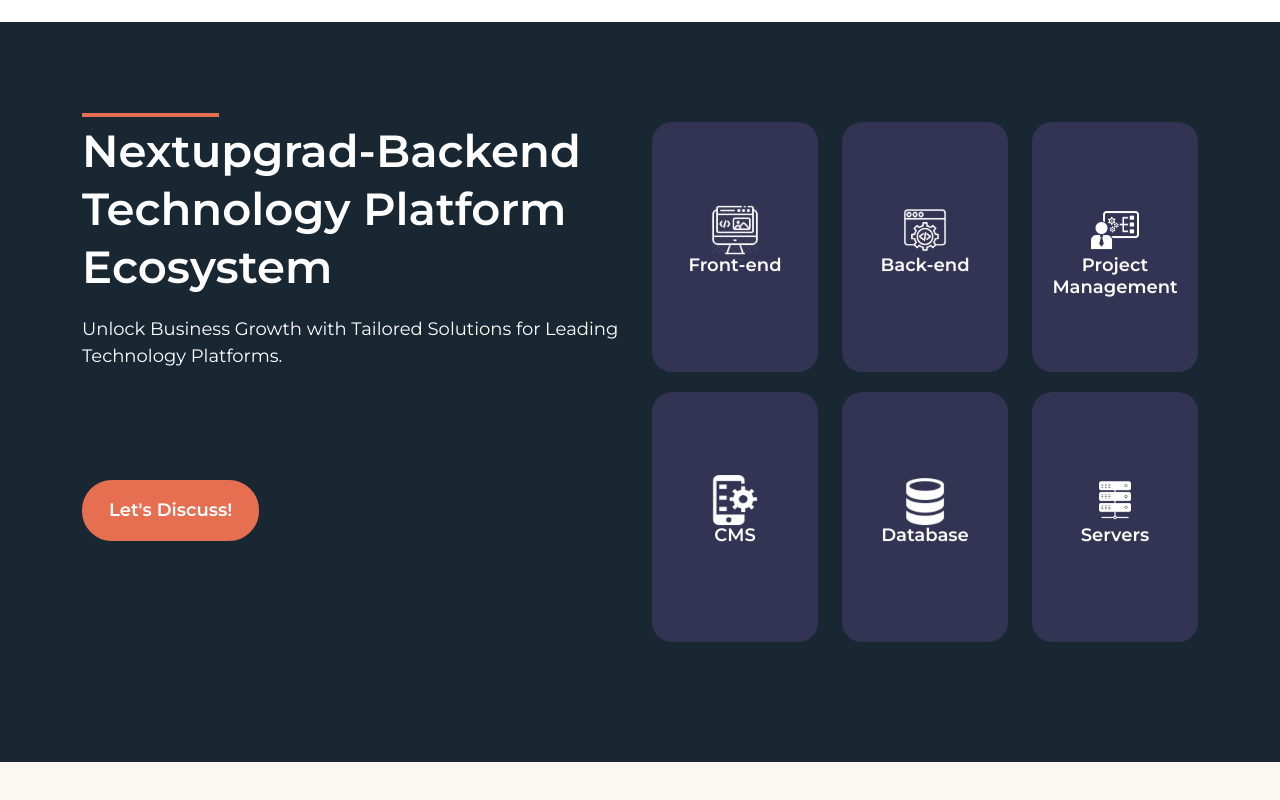
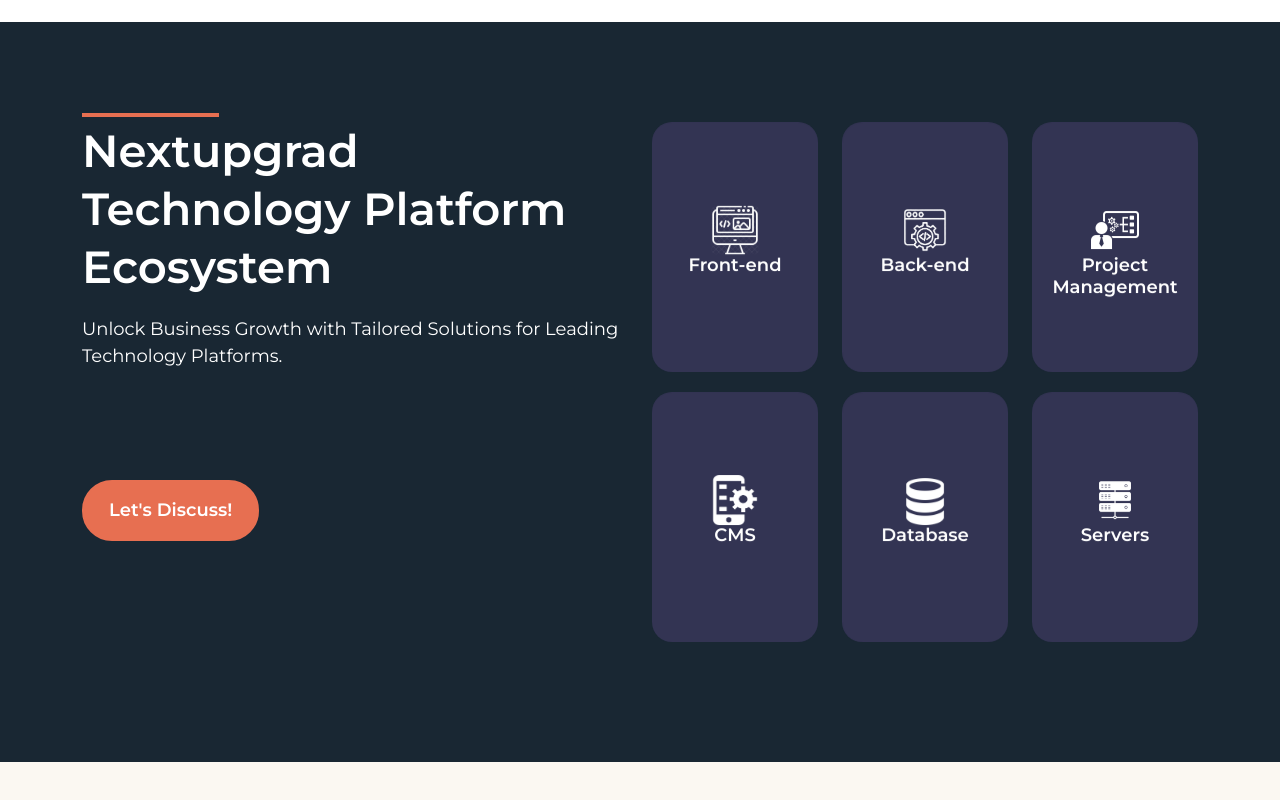
Before and after one commit to nikhil7476/nextuprad.us, a Next.js app: page /website-design in a window 1280 px wide. Shown: the part 2600-3400 px from the top of the page. Built offline with nearby package versions, Linux system fonts and the light colour scheme.

Commit message:
changed heaing in landing and web-dev

```diff
--- a/pages/LandingPage.js
+++ b/pages/LandingPage.js
@@ -156,7 +156,7 @@ const LandingPage = () => {
           <div className="container">
             <div className="row">
               <div className="col-md-6">
-                <h2>Nextupgrad-Backend Technology Platform Ecosystem</h2>
+                <h2>Nextupgrad Technology Platform Ecosystem</h2>
                 <p>
                   Unlock Business Growth with Tailored Solutions for Leading
                   Technology Platforms.
--- a/pages/website-design.js
+++ b/pages/website-design.js
@@ -101,7 +101,7 @@ const Webdesign = () => {
           <div className="container">
             <div className="row">
               <div className="col-md-6">
-                <h2>Nextupgrad-Backend Technology Platform Ecosystem</h2>
+                <h2>Nextupgrad Technology Platform Ecosystem</h2>
                 <p>
                   Unlock Business Growth with Tailored Solutions for Leading
                   Technology Platforms.
```
